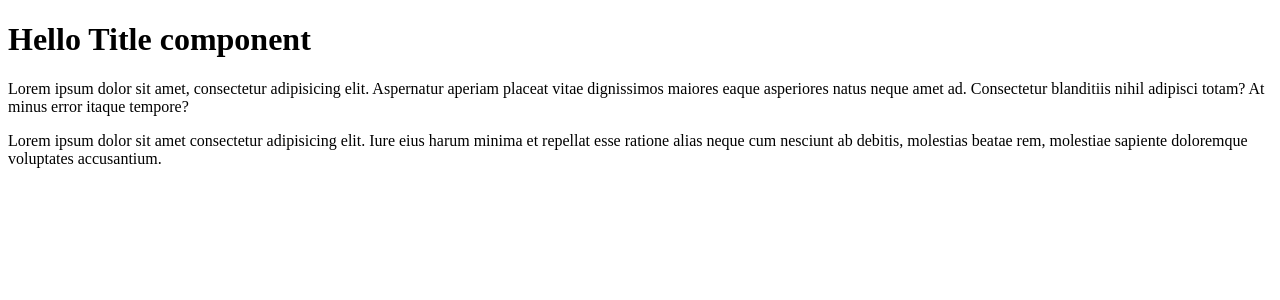
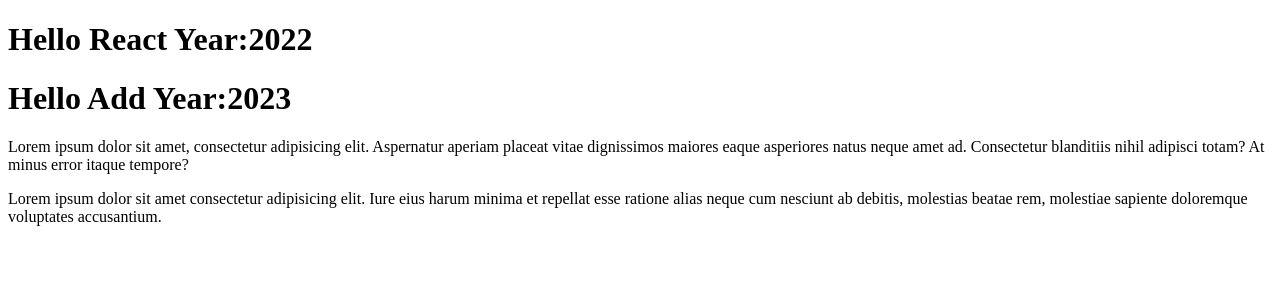
Before and after one commit to Voxaxaxa/React-online-29-11, a React (Create React App) app: page / in a window 1280 px wide. Shown: the top 300 px of the page. Built offline with nearby package versions, Linux system fonts and the light colour scheme.

Commit message:
interface hello and Year

```diff
--- a/src/Title.tsx
+++ b/src/Title.tsx
@@ -1,3 +1,14 @@
-export const Title = () => {
-    return <h1>Hello Title component</h1>
+interface TitleProps {
+    title: string
+    nums: number
 }
+
+const Title = (props: TitleProps) => {
+    return (
+        <h1>
+            Hello {props.title} Year:{props.nums}
+        </h1>
+    )
+}
+
+export default Title
--- a/src/index.tsx
+++ b/src/index.tsx
@@ -1,6 +1,6 @@
 import React from 'react'
 import ReactDOM from 'react-dom/client'
-import { Title } from './Title'
+import Title from './Title'
 
 const Content = () => {
     return (
@@ -24,7 +24,8 @@
 const App = () => {
     return (
         <>
-            <Title />
+            <Title title="React" nums={2022} />
+            <Title title="Add" nums={2023} />
             <Content />
         </>
     )
```
